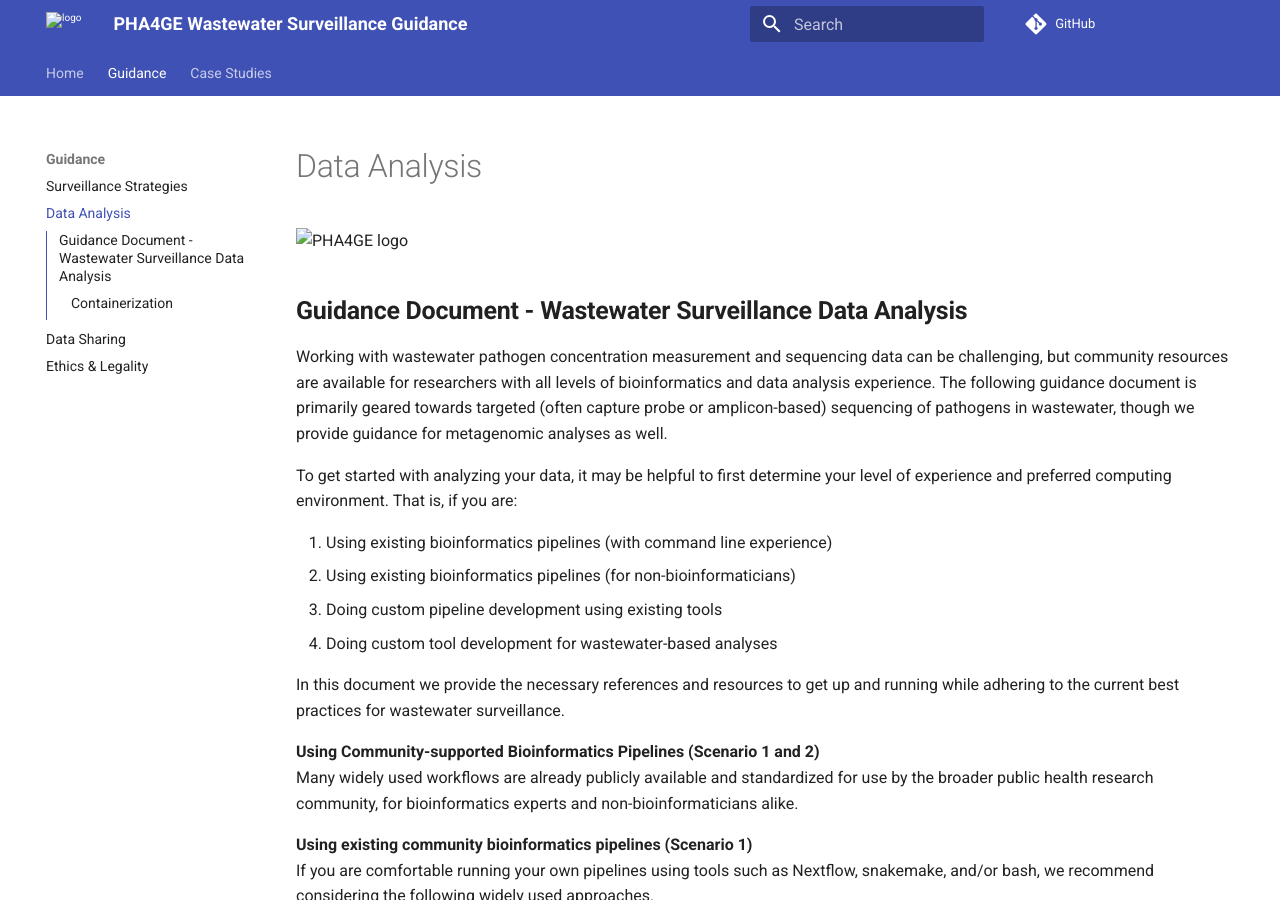
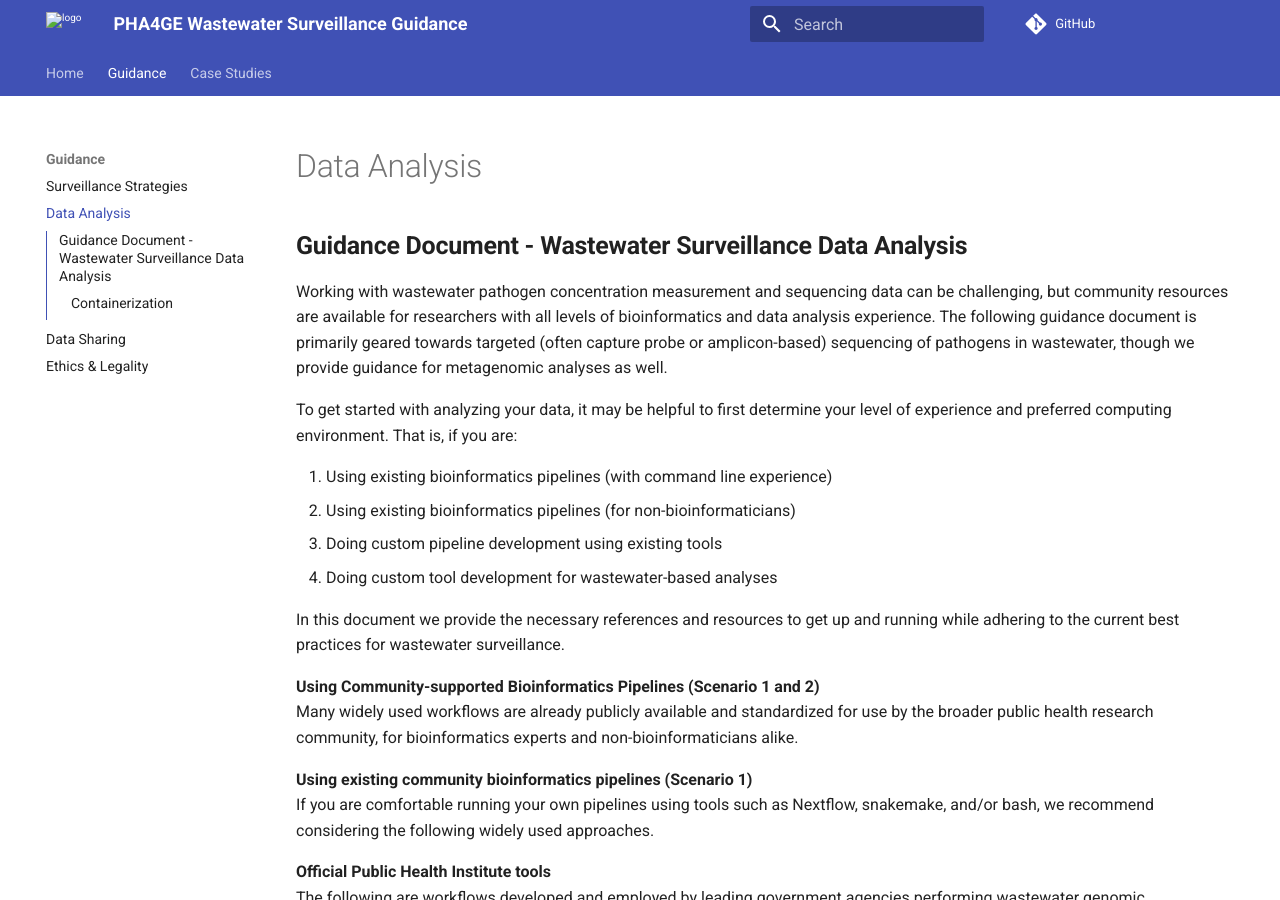
Before and after one commit to pha4ge/wastewater-guidance, an MkDocs documentation site: the page built from guidance_docs/DataAnalysis-GuidanceDoc.md, in a window 1280 px wide and 900 px high. Built offline with MkDocs 1.6.1 and Material for MkDocs 9.7.7, drawn with Linux system fonts in a browser that asks for light colours; comment, search, counter and statistics services are not loaded.

Commit message:
cleaning things up a bit

```diff
--- a/guidance_docs/DataAnalysis-GuidanceDoc.md
+++ b/guidance_docs/DataAnalysis-GuidanceDoc.md
@@ -1,4 +1,3 @@
-![PHA4GE logo](../phage-logo-thin.png)
 ## **Guidance Document \- Wastewater Surveillance Data Analysis**
 
 Working with wastewater pathogen concentration measurement and sequencing data can be challenging, but community resources are available for researchers with all levels of bioinformatics and data analysis experience. The following guidance document is primarily geared towards targeted (often capture probe or amplicon-based) sequencing of pathogens in wastewater, though we provide guidance for metagenomic analyses as well.
--- a/mkdocs.yml
+++ b/mkdocs.yml
@@ -10,6 +10,7 @@ use_directory_urls: false
 theme:
   name: material
   logo: images/phage-logo-thin.png
+  home_url: /
   palette:
     - scheme: default
       primary: indigo
```
